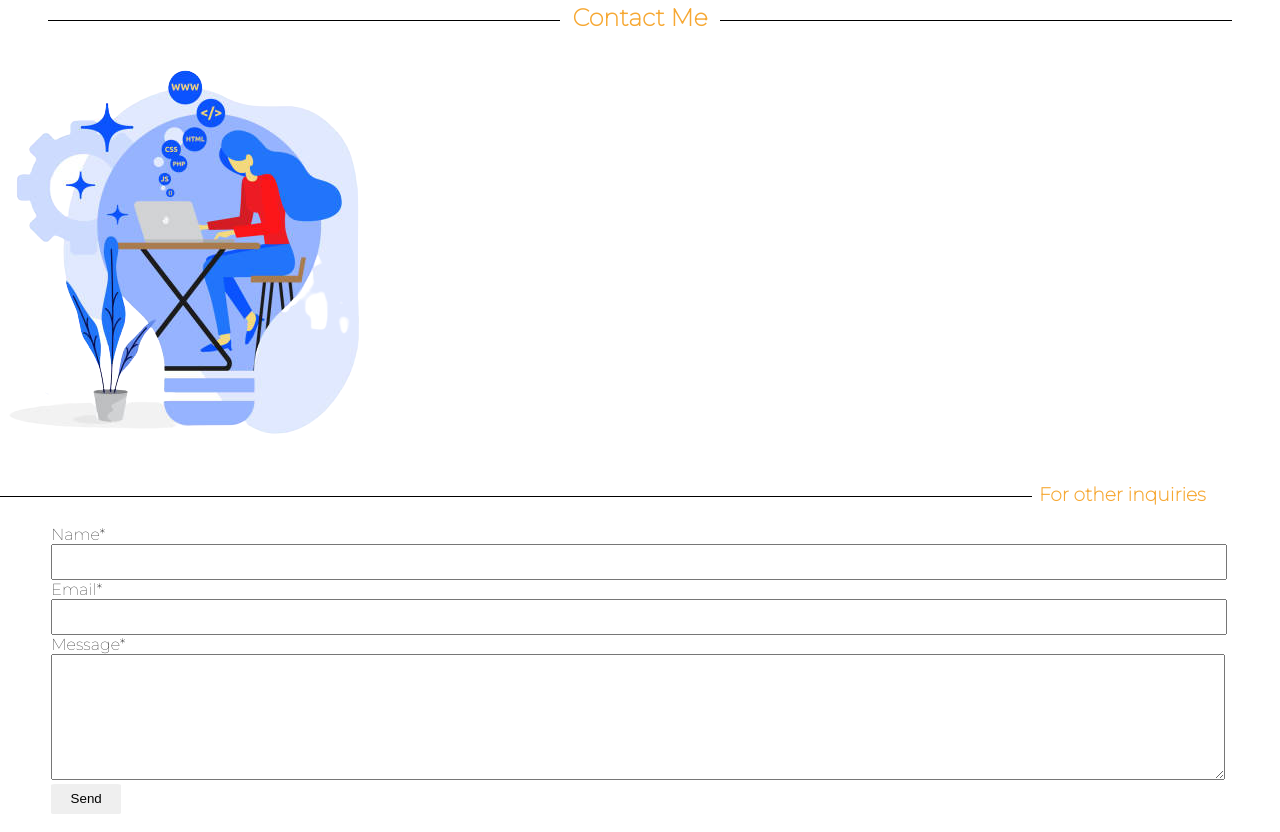
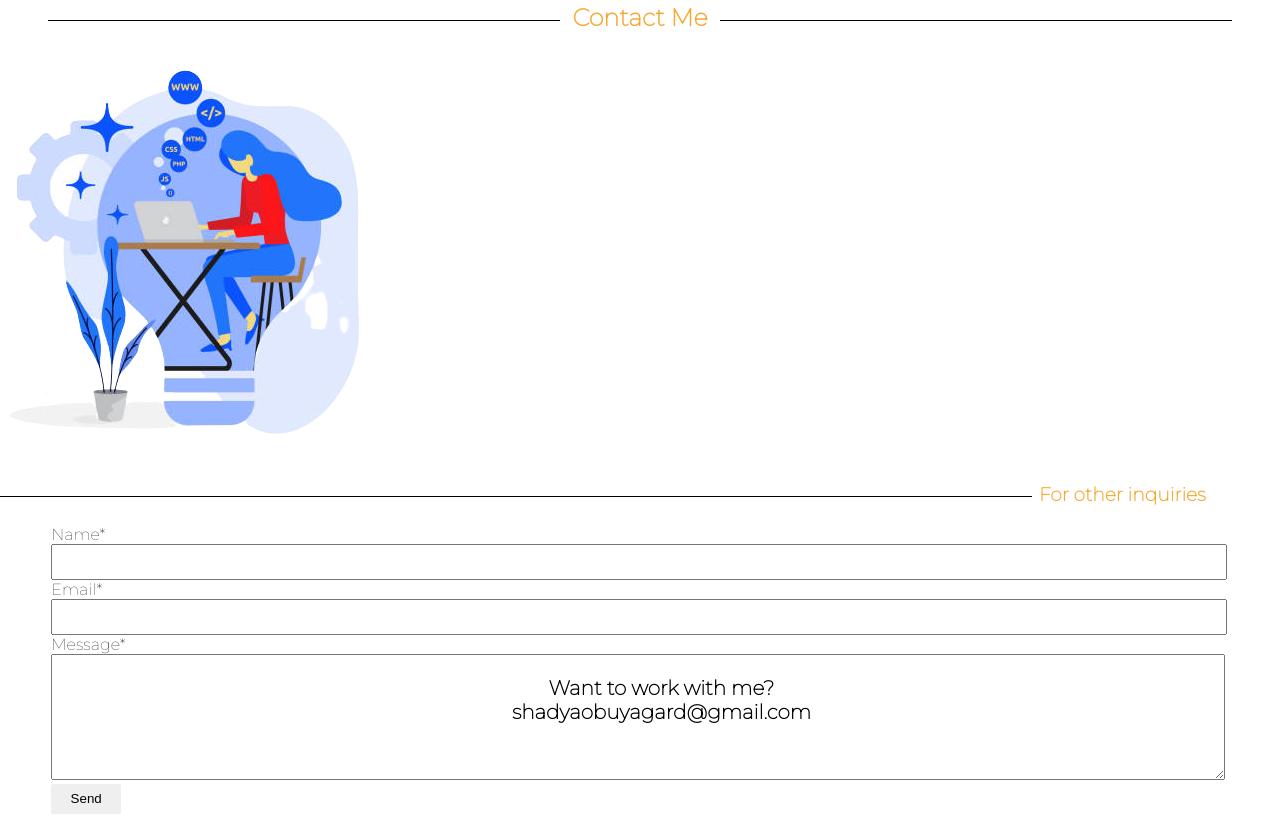
Before and after one commit to Shadyaobuya/Portfolio, a plain HTML site: page index.html in a window 1280 px wide. Shown: the part 1744-2576 px from the top of the page. Drawn offline with Linux system fonts and the light colour scheme.

Commit message:
second commit

```diff
--- a/style.css
+++ b/style.css
@@ -218,6 +218,7 @@ h3{
 
 #imgcontact{
     margin-left: -17%;
+    height: 14%;
 }
 footer{
     background-color: #2F2C2A;
@@ -233,7 +234,7 @@ footer{
 .conttext{
     position: absolute;
     left: 40%;
-    top: 330%;
+    top: 300%;
     text-align: center;
     color: black;
     font-weight: bolder;
```
